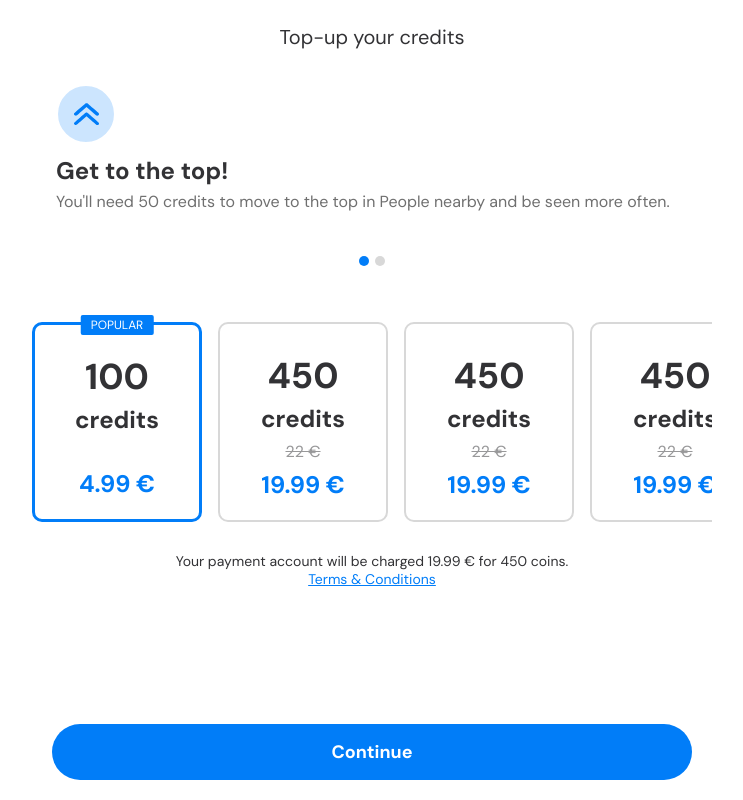
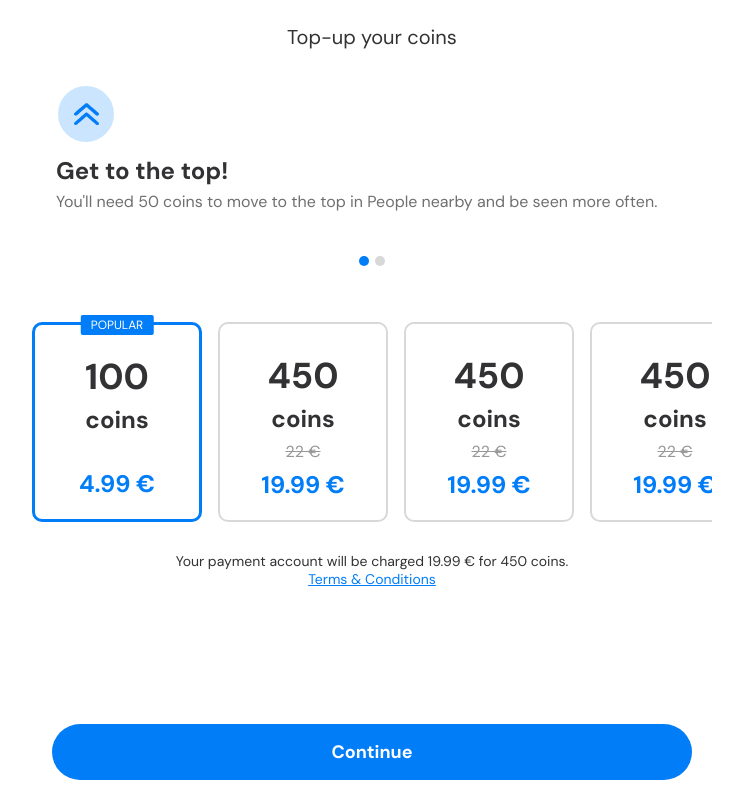
Before and after one commit to webDevT/flirtu-top-up-credits, a website: page app/index.html in a window 1280 px wide. Shown: the whole page, without its empty margins (268-1011 px from the left). Drawn offline with nearby package versions, Linux system fonts and the light colour scheme.

```diff
--- a/app/index.html
+++ b/app/index.html
@@ -26,7 +26,7 @@
             <div class="container">
 
 
-            Top-up your credits
+            Top-up your coins
           </div>
         </div>
 
@@ -51,7 +51,7 @@
                 </div>
 
                 <p class="option__text">
-                  You'll need 50 credits to move to the top in People nearby and be seen more often.
+                  You'll need 50 coins to move to the top in People nearby and be seen more often.
                 </p>
 
               </div>
@@ -71,7 +71,7 @@
                 </div>
 
                 <p class="option__text">
-                  You'll need 150 credits to be seen by more people in Encounters.
+                  You'll need 150 coins to be seen by more people in Encounters.
                 </p>
 
               </div>
@@ -105,7 +105,7 @@
                     100
                   </div>
                   <div class="plan-item__title">
-                    credits
+                    coins
                   </div>
                   </div>
                   <div class="price">
@@ -122,7 +122,7 @@
                     450
                   </div>
                   <div class="plan-item__title">
-                    credits
+                    coins
                   </div>
                   </div>
 
@@ -144,7 +144,7 @@
                     450
                   </div>
                   <div class="plan-item__title">
-                    credits
+                    coins
                   </div>
                   </div>
 
@@ -166,7 +166,7 @@
                     450
                   </div>
                   <div class="plan-item__title">
-                    credits
+                    coins
                   </div>
                   </div>
 
```
Also changed, not shown: docs/index.html (+7 -7 lines).
